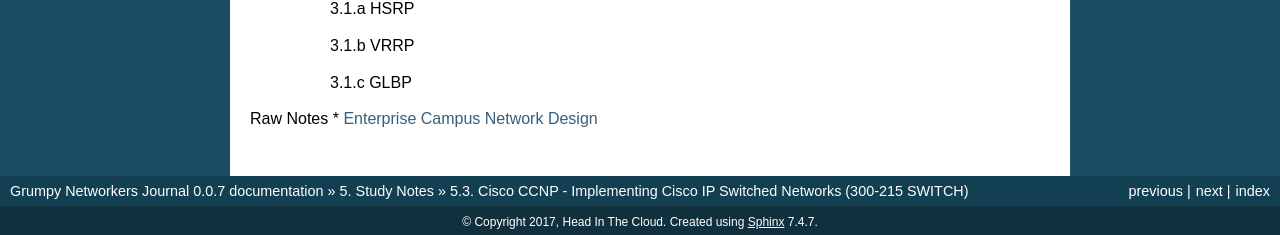
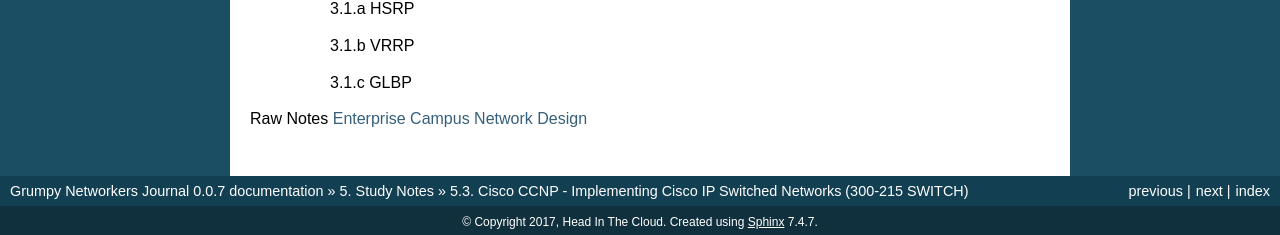
Before and after one commit to hdinthkld/gnj, a Sphinx documentation site: the page built from source/STUDY_NOTES/CISCO_SWITCH/TOPICS.rst, in a window 1280 px wide. Shown: the part 1751-1986 px from the top of the page. Built offline with Sphinx 7.4.7, drawn with Linux system fonts in a browser that asks for light colours; pages that are not in the unit, such as notebooks, are missing from menus.

Commit message:
Fixed ToC

```diff
--- a/source/STUDY_NOTES/CISCO_SWITCH/ENTERPRISE_CAMPUS_DESIGN.rst
+++ b/source/STUDY_NOTES/CISCO_SWITCH/ENTERPRISE_CAMPUS_DESIGN.rst
@@ -1,8 +1,8 @@
-.. _ccnp_switch_campus_design:
-
 ****************************************
 Cisco - Enterprise Campus Network Design
 ****************************************
+
+.. _ccnp_switch_campus_design:
 
 Collision Domain
 ================
--- a/source/STUDY_NOTES/CISCO_SWITCH/TOPICS.rst
+++ b/source/STUDY_NOTES/CISCO_SWITCH/TOPICS.rst
@@ -101,4 +101,4 @@
     3.1.c GLBP
 
 Raw Notes
-* :ref:`Enterprise Campus Network Design <ccnp_switch_campus_design>`
+:ref:`Enterprise Campus Network Design <ccnp_switch_campus_design>`
```
